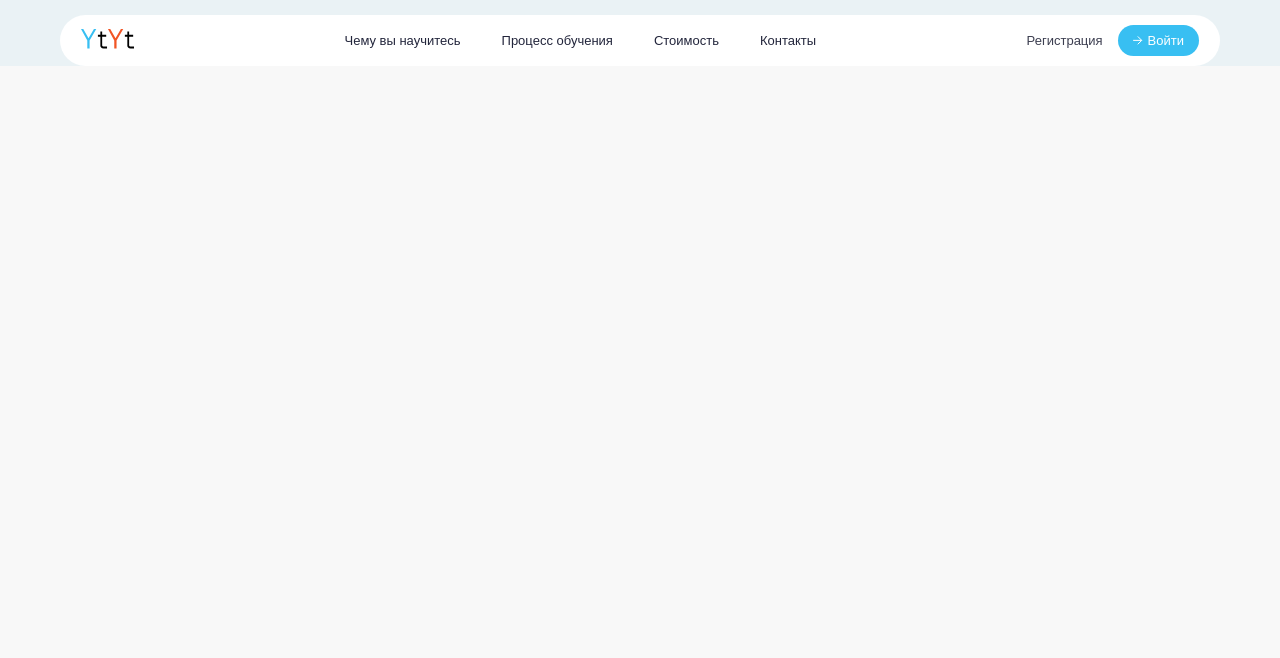
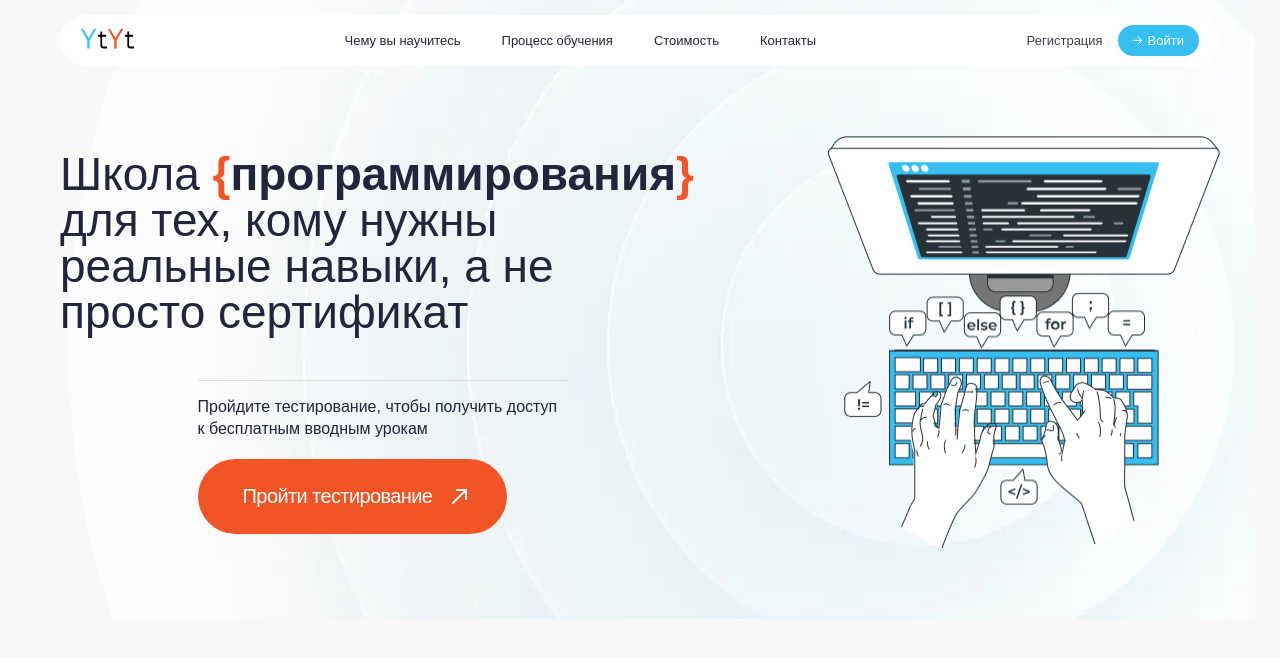
Before and after one commit to Bamser/School, a plain HTML site: page index.html in a window 1280 px wide. Drawn offline with Linux system fonts and the light colour scheme.

Commit message:
header__main

```diff
--- a/index.html
+++ b/index.html
@@ -34,6 +34,19 @@
                     <img src="./image/burger.svg" alt="burger">
                 </div>
             </div>
+            <div class="header__main">
+                <div class="header__main-desc">
+                    <div class="header__main-desc-title">Школа <span
+                            class="bracket">{</span><span>программирования</span><span class="bracket">}</span>
+                        для тех, кому нужны
+                        реальные навыки,
+                        а не просто сертификат</div>
+                    <div class="header__main-desc-text">Пройдите тестирование, чтобы получить доступ к бесплатным
+                        вводным урокам</div>
+                    <button class="header__main-desc-button">Пройти тестирование</button>
+                </div>
+                <div class="header__main-image"><img src="./image/main.png" alt="main"></div>
+            </div>
         </div>
     </header>
 
--- a/scss/_header.scss
+++ b/scss/_header.scss
@@ -2,7 +2,9 @@ header {
     padding-top: 15px;
     padding-left: 15px;
     padding-right: 15px;
-    background-color: #EAF2F5;
+    background: url(../image/header__bg.webp);
+    background-repeat: no-repeat;
+    background-position-x: 65%;
 }
 
 .header {
@@ -58,6 +60,56 @@ header {
     &__burger {
         display: none;
     }
+    &__main {
+        padding-bottom: 70px;
+        margin-top: 70px;
+        display: flex;
+        justify-content: space-between;
+        &-desc {
+            max-width: 645px;
+            display: flex;
+            flex-direction: column;
+            align-items: center;
+            justify-content: center;
+            &-title {
+                font-weight: 500;
+                font-size: 46px;
+                & span {
+                    font-weight: 700;
+                }
+            }
+            &-text {
+                padding-top: 15px;
+                max-width: 370px;
+                margin-top: 45px;
+                font-weight: 400;
+                font-size: 16px;
+                line-height: 1.4;
+                border-top: 1px solid #DEDEDE;
+            }
+            &-button {
+                position: relative;
+                margin-right: 60px;
+                margin-top: 19px;
+                padding: 27px 75px 28px 45px;
+                font-size: 20px;
+                letter-spacing: -0.03em;
+                &::before {
+                    content: '';
+                    background: url(../image/button__arrow.svg);
+                    background-repeat: no-repeat;
+                    width: 15px;
+                    height: 25px;
+                    position: absolute;
+                    top: 30px;
+                    right: 40px;
+                }
+            }
+        }
+    }
+}
+.bracket {
+    color: #F15525;
 }
 
 @media (max-width:480px) {
--- a/scss/_set.scss
+++ b/scss/_set.scss
@@ -127,4 +127,9 @@ button {
     background-color: #F15525;
     border-radius: 82px;
     color: #FFFFFF;
+    font-size: 20px;
+    font-style: normal;
 }
+button:hover {
+    background-color: #38BFF2;
+}
```
Also changed, not shown: css/style.css, image/button__arrow.svg (added), image/header__bg.webp (added), 1 other file.
